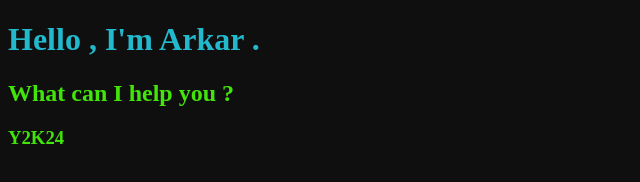
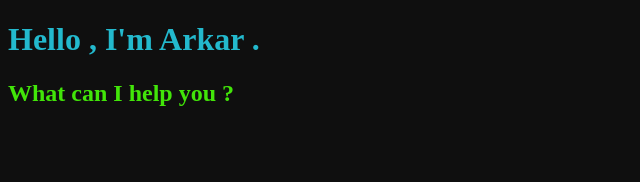
Before and after one commit to soearkar/soearkar.github.io, a plain HTML site: page index.html in a window 1280 px wide. Shown: the full height of the page, 0-640 px from the left. Drawn offline with Linux system fonts and the light colour scheme.

Commit message:
- remove some content

```diff
--- a/index.html
+++ b/index.html
@@ -20,6 +20,5 @@ body {
 <body>
 	<h1 class="title">Hello , I'm Arkar .</h1>
 	<h2 class="sub-content">What can I help you ?</h2>
-	<h3 class="sub-content">Y2K24</h3>
 </body>
 </html>
```
